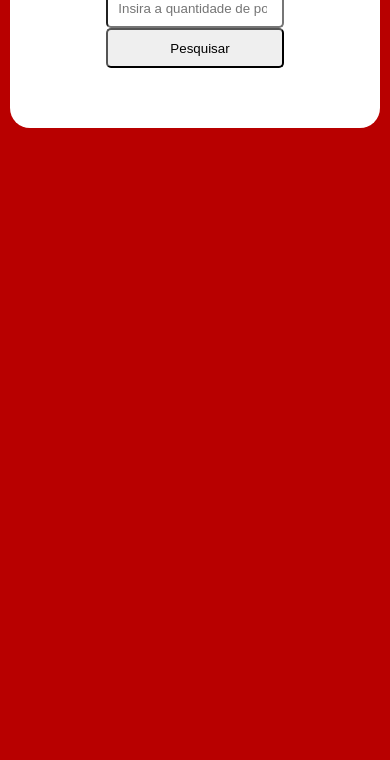
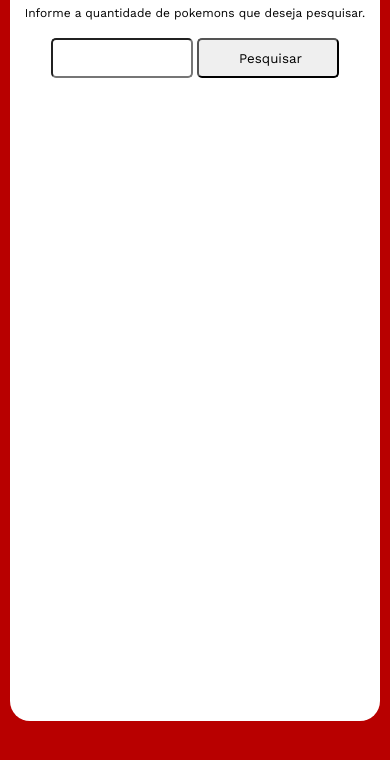
Before and after one commit to johnnyyz/pokedex, a plain HTML site: page index.html in a window 390 px wide. Shown: the part 84-844 px from the top of the page. Drawn offline with nearby package versions, Linux system fonts and the light colour scheme.

Commit message:
nova fonte e scrollbar

```diff
--- a/index.html
+++ b/index.html
@@ -6,13 +6,17 @@
     <meta name="viewport" content="width=device-width, initial-scale=1.0">
     <title>Pokedex</title>
     <link rel="stylesheet" href="style.css">
+    <link href="https://fonts.googleapis.com/css2?family=Work+Sans&display=swap" rel="stylesheet">
 </head>
 <body>
     <div class="main">
         <img src="./images/logo.png" class = "logo">
         <img src="./images/pokebola.png" class = "pokebola">
         <br>
-        <input id="quantidade" type="number" placeholder="Insira a quantidade de pokemons...">
+        <br>
+        <p>Informe a quantidade de pokemons que deseja pesquisar.</p>
+        <br>
+        <input id="quantidade" type="number">
         <input type="submit" id = "pesquisar" value="Pesquisar">
 
         <div class="pokemonBoxes">
--- a/pokedex.js
+++ b/pokedex.js
@@ -3,6 +3,10 @@ var quantidade = document.getElementById('quantidade');
 document.querySelector('input[id=pesquisar]').addEventListener('click',()=>{
 
     pegaPokemons(quantidade.value);
+
+    function capitalizar(string){
+        return string.charAt(0).toUpperCase() + string.slice(1);
+    }
 
     function pegaPokemons(quantidade){
         fetch('https://pokeapi.co/api/v2/pokemon?limit='+quantidade)
@@ -21,7 +25,7 @@ document.querySelector('input[id=pesquisar]').addEventListener('click',()=>{
                                 var pokemonBoxes = document.querySelector('.pokemonBoxes');
                                 pokemonBoxes.innerHTML = "";
                                 pokemons.map((valor) => {
-                                    pokemonBoxes.innerHTML += '<div class="pokemonBox"> <img src="' + valor.imagem + '"><p>' + valor.nome + '</p></div>';
+                                    pokemonBoxes.innerHTML += '<div class="pokemonBox"> <img src="' + valor.imagem + '"><p>' + capitalizar(valor.nome) + '</p></div>';
                                 })
                             }
                         })
--- a/style.css
+++ b/style.css
@@ -12,7 +12,7 @@ body{
 .main{
     margin: 20px auto;
     max-width: 95vw;
-    max-height: 93vh;
+    height: 93vh;
     background-color: #ffffff;
     padding: 20px 2%;
     text-align: center;
@@ -28,15 +28,23 @@ body{
 }
 
 .main input{
-    width: 50%;
+    width: 10%;
     height: 40px;
-    padding-left: 10px;
+    padding-left: 5px;
     border-radius: 5px;
+    font-family: 'Work Sans', sans-serif;
 
 }
 
+p{
+    color: #000000;
+    font-size: 21px;
+    text-align: center;
+    font-family: 'Work Sans', sans-serif;
+}
+
 .pokemonBoxes{
-    max-height:55vh;
+    max-height:53vh;
     margin: 20px 0;
     display: flex;
     flex-wrap: wrap;
@@ -46,7 +54,7 @@ body{
 .pokemonBox{
     width: 21%;
     margin: 20px 2%;
-    background-color: #dddddd;
+    background-color: #eeeeee;
     border-radius: 10px;
 }
 
@@ -59,8 +67,20 @@ body{
     font-size: 21px;
     text-align: center;
     padding: 10px 0;
+    font-family: 'Work Sans', sans-serif;
 }
 
+::-webkit-scrollbar{
+    background-color: #eeeeee;
+    width: 10px;
+    border-radius: 10px;
+}
+
+::-webkit-scrollbar-thumb{
+    background-color: #b80000;
+    border-radius: 5px;
+    height: 25px;
+}
 
 @media(max-width: 768px){
     .pokemonBox{
@@ -70,4 +90,10 @@ body{
     .pokemonBox img{
         max-width: 300px;
     }
+    p{
+        font-size: 12px;
+    }
+    .main input{
+        width: 40%;
+    }
 }
```
